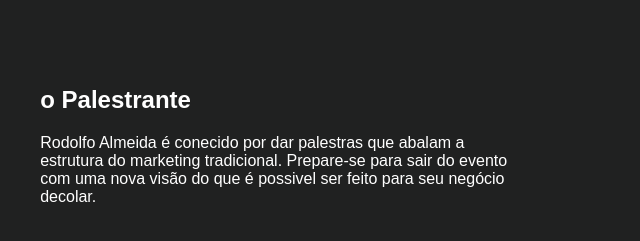
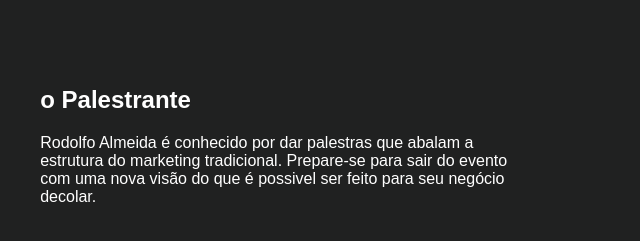
Before and after one commit to RodollfoAlmeida/Pagina-de-Captura, a plain HTML site: page index.html in a window 1280 px wide. Shown: the part 561-802 px from the top of the page, 462-1102 px from the left. Drawn offline with Linux system fonts and the light colour scheme.

Commit message:
erros de ortografia

```diff
--- a/index.html
+++ b/index.html
@@ -42,7 +42,7 @@
         <div class="description">
             <h3>o Palestrante</h3>
             <p>
-                Rodolfo Almeida é conecido por dar palestras que abalam a estrutura do marketing tradicional. Prepare-se para sair do evento com uma nova visão do que é possivel ser feito para seu negócio decolar.
+                Rodolfo Almeida é conhecido por dar palestras que abalam a estrutura do marketing tradicional. Prepare-se para sair do evento com uma nova visão do que é possivel ser feito para seu negócio decolar.
             </p>
 
         </div>
```
